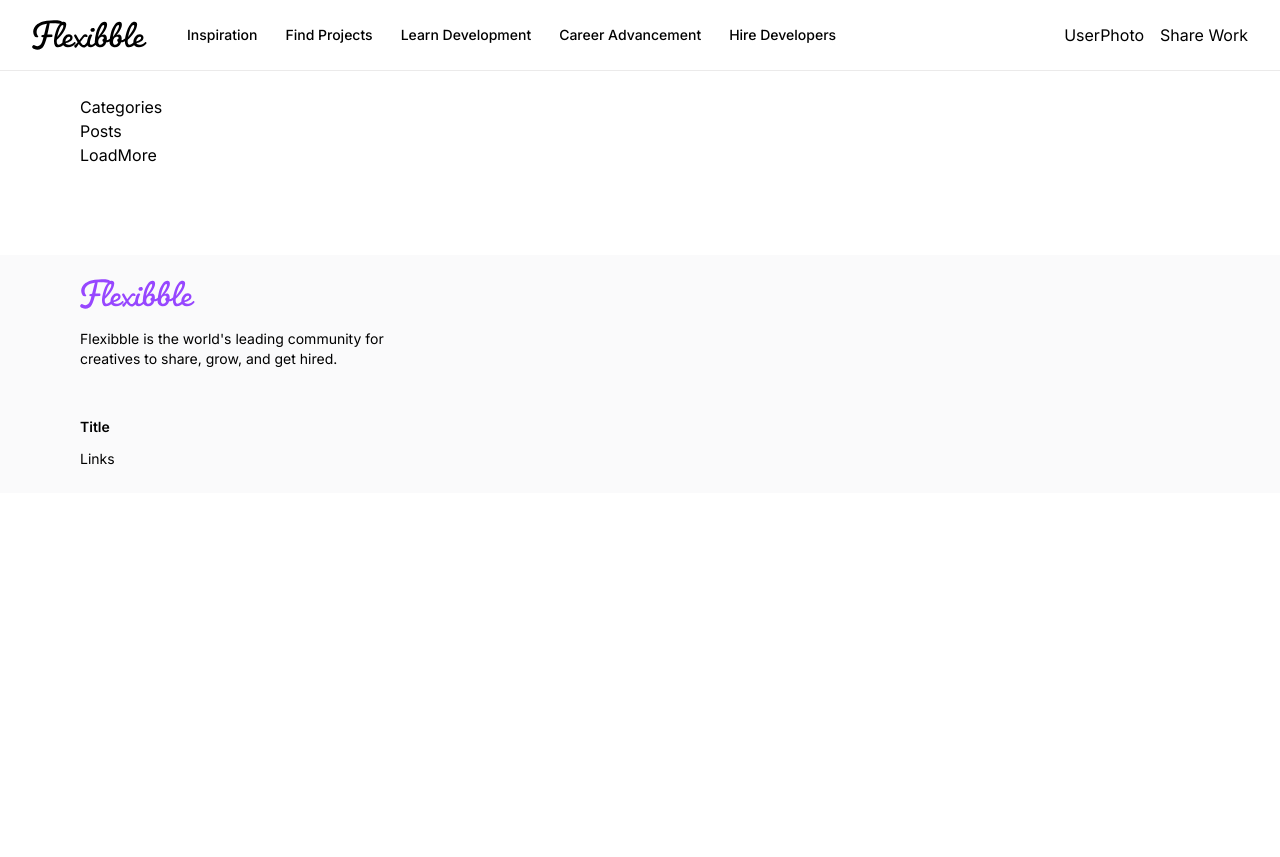
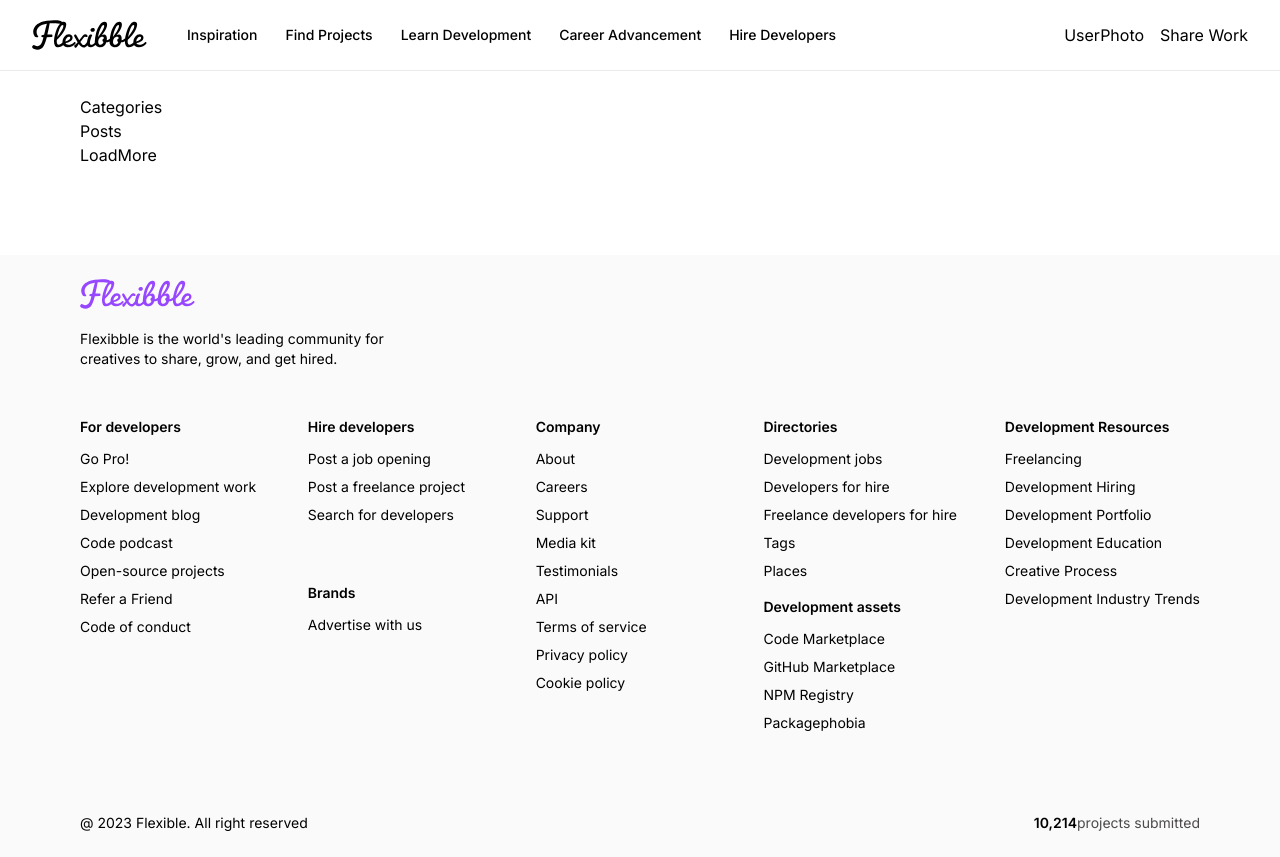
Before and after one commit to FelipeMDantas/ProjectsExpo, a Next.js app: page / in a window 1280 px wide. Before the commit the page ends 800 px from the top, so only its background shows below. Built offline with nearby package versions, Linux system fonts and the light colour scheme.

Commit message:
Footer further developed and Grafbase added to the project.

```diff
--- a/app/components/Footer.tsx
+++ b/app/components/Footer.tsx
@@ -1,5 +1,6 @@
 import { footerLinks } from "@/constants";
 import Image from "next/image";
+import Link from "next/link";
 
 type ColumnProps = {
   title: string;
@@ -8,8 +9,14 @@
 
 const FooterColumn = ({ title, links }: ColumnProps) => (
   <div className="footer_column">
-    <h4 className="font-semibold">Title</h4>
-    <ul className="flex flex-col gap-2 font-normal">Links</ul>
+    <h4 className="font-semibold">{title}</h4>
+    <ul className="flex flex-col gap-2 font-normal">
+      {links.map((link) => (
+        <Link href="/" key={link}>
+          {link}
+        </Link>
+      ))}
+    </ul>
   </div>
 );
 
@@ -34,7 +41,44 @@
             title={footerLinks[0].title}
             links={footerLinks[0].links}
           />
+          <div className="flex-1 flex flex-col gap-4">
+            <FooterColumn
+              title={footerLinks[1].title}
+              links={footerLinks[1].links}
+            />
+            <FooterColumn
+              title={footerLinks[2].title}
+              links={footerLinks[2].links}
+            />
+          </div>
+          <FooterColumn
+            title={footerLinks[3].title}
+            links={footerLinks[3].links}
+          />
+
+          <div className="flex-1 flex flex-col gap-4">
+            <FooterColumn
+              title={footerLinks[4].title}
+              links={footerLinks[4].links}
+            />
+            <FooterColumn
+              title={footerLinks[5].title}
+              links={footerLinks[5].links}
+            />
+          </div>
+          <FooterColumn
+            title={footerLinks[6].title}
+            links={footerLinks[6].links}
+          />
         </div>
+      </div>
+
+      <div className="flexBetween footer_copyright">
+        <p>@ 2023 Flexible. All right reserved</p>
+        <p className="text-gray">
+          <span className="text-black font-semibold">10,214</span>projects
+          submitted
+        </p>
       </div>
     </footer>
   );
```
Also changed, not shown: grafbase/grafbase.config.ts (added, +28 -0 lines), 1 other file (tests, documents, lock files or other folders).
